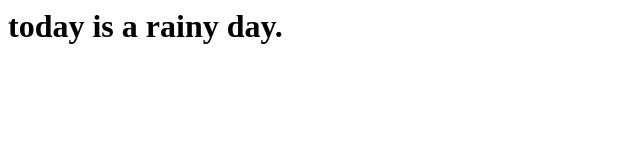
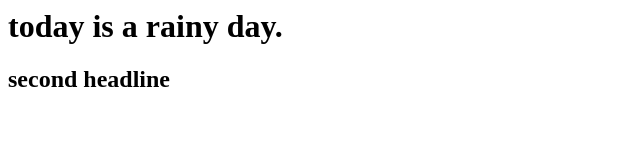
Before and after one commit to katorphanidis/githublearning, a plain HTML site: page index.html in a window 1280 px wide. Shown: the whole page, without its empty margins (0-640 px from the left). Drawn offline with Linux system fonts and the light colour scheme.

Commit message:
added 2nd line

```diff
--- a/index.html
+++ b/index.html
@@ -1 +1,2 @@
 <h1> today is a rainy day.</h1>
+<h2>second headline</h2>
```
